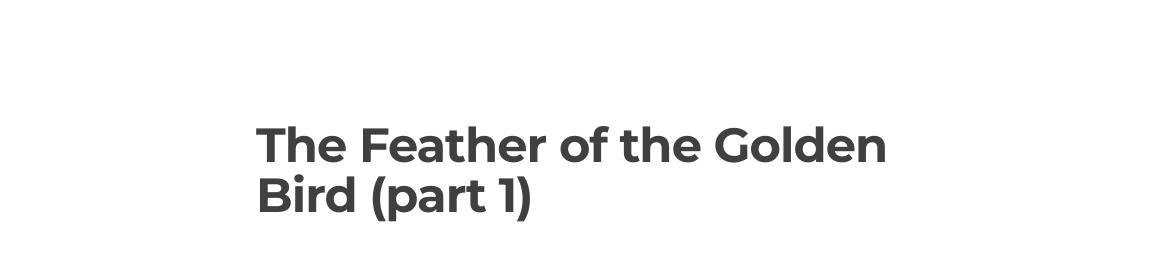
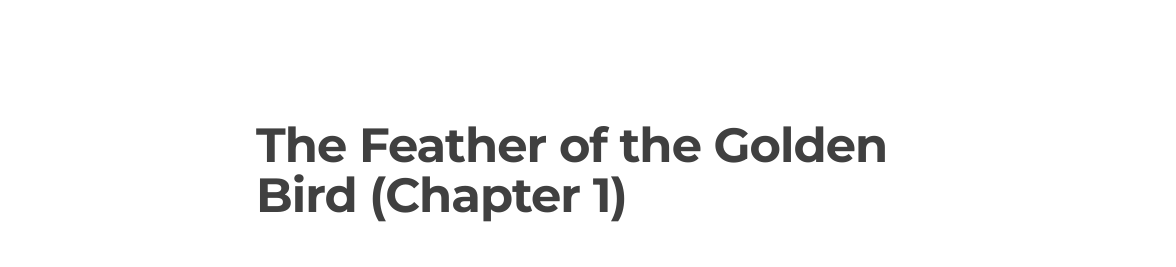
Before and after one commit to shashwata95/translations, a plain HTML site: page index.html in a window 1280 px wide. Shown: the top 267 px of the page, 104-1280 px from the left. Drawn offline with nearby package versions, Linux system fonts and the light colour scheme.

Commit message:
Chapter instead of part

```diff
--- a/index.html
+++ b/index.html
@@ -97,7 +97,7 @@
 
                 <article class="center-relative">
                     <h1 class="entry-title">
-                        The Feather of the Golden Bird (part 1)
+                        The Feather of the Golden Bird (Chapter 1)
                     </h1>
                     <div class="post-info content-660 center-relative">
                         <div class="cat-links">
```
